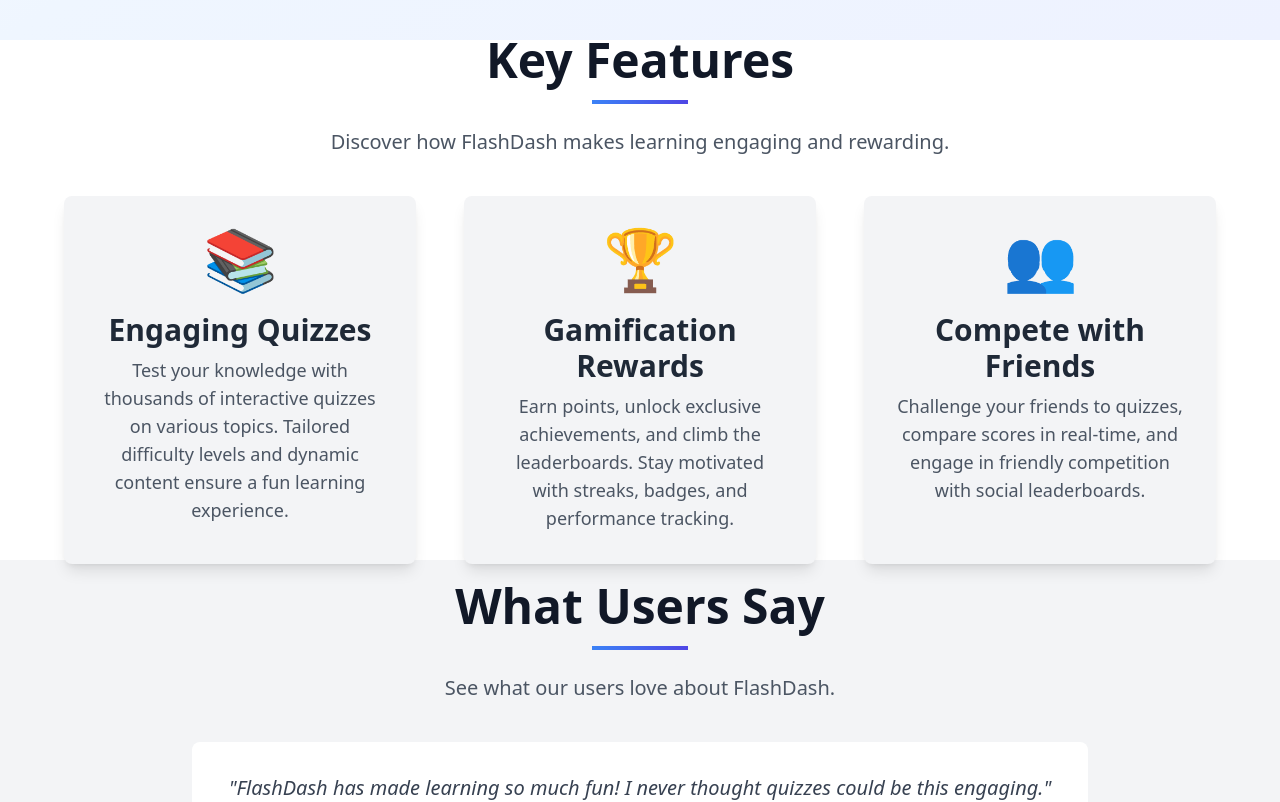
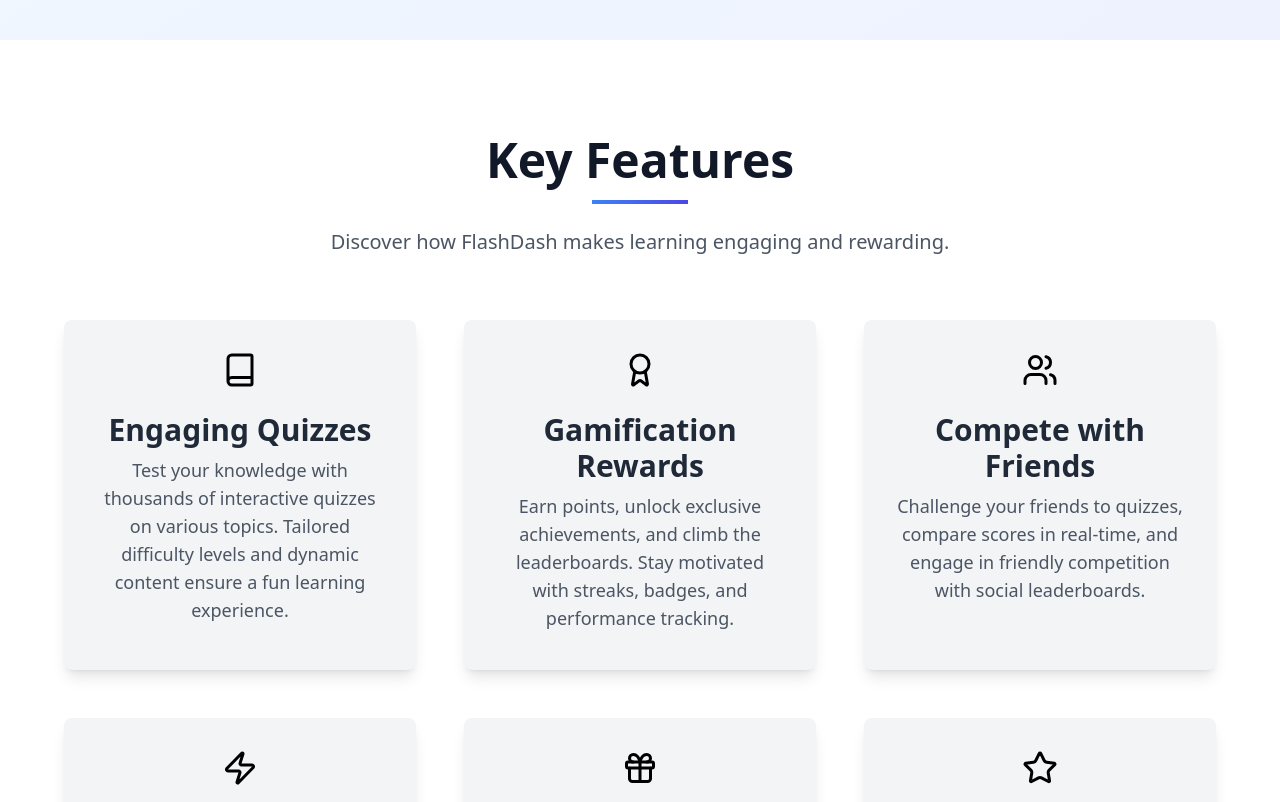
Before and after one commit to P4r1nc3/FlashDash_Frontend, a React (Vite) app: page / in a window 1280 px wide. Shown: the part 760-1562 px from the top of the page. Built offline with nearby package versions, Linux system fonts and the light colour scheme.

Commit message:
Removed rendering session result by quiz game

```diff
--- a/src/pages/home/Home.tsx
+++ b/src/pages/home/Home.tsx
@@ -4,11 +4,13 @@ import { Swiper, SwiperSlide } from 'swiper/react';
 import 'swiper/css';
 import 'swiper/css/pagination';
 import { Pagination } from 'swiper/modules';
+import { Star, Award, Users, Zap, Book, Gift } from 'lucide-react';
 
 interface FeatureCardProps {
     title: string;
     description: string;
-    icon: string;
+    icon: React.ReactNode;
+    color: string;
 }
 
 interface TestimonialProps {
@@ -75,26 +77,55 @@ const Home = () => {
             </section>
 
             {/* Key Features Section */}
-            <section className="h-[65vh] py-20 bg-white text-center flex flex-col justify-center">
+            <section className="py-24 bg-white text-center">
                 <div className="container mx-auto px-6 lg:px-16">
-                    <h2 className="text-4xl sm:text-5xl font-bold text-gray-900 mb-4">Key Features</h2>
-                    <div className="w-24 h-1 bg-gradient-to-r from-blue-500 to-indigo-600 mx-auto mb-6"></div>
-                    <p className="text-xl text-gray-600 max-w-2xl mx-auto mb-10">Discover how FlashDash makes learning engaging and rewarding.</p>
-                    <div className="grid md:grid-cols-3 gap-12">
+                    <motion.div
+                        initial={{ opacity: 0, y: 20 }}
+                        whileInView={{ opacity: 1, y: 0 }}
+                        transition={{ duration: 0.7 }}
+                        viewport={{ once: true }}
+                    >
+                        <h2 className="text-4xl sm:text-5xl font-bold text-gray-900 mb-4">Key Features</h2>
+                        <div className="w-24 h-1 bg-gradient-to-r from-blue-500 to-indigo-600 mx-auto mb-6"></div>
+                        <p className="text-xl text-gray-600 max-w-2xl mx-auto mb-16">Discover how FlashDash makes learning engaging and rewarding.</p>
+                    </motion.div>
+
+                    <div className="grid md:grid-cols-2 lg:grid-cols-3 gap-8 lg:gap-12">
                         <FeatureCard
                             title="Engaging Quizzes"
                             description="Test your knowledge with thousands of interactive quizzes on various topics. Tailored difficulty levels and dynamic content ensure a fun learning experience."
-                            icon="📚"
+                            icon={<Book size={36} />}
+                            color="from-blue-400 to-blue-600"
                         />
                         <FeatureCard
                             title="Gamification Rewards"
                             description="Earn points, unlock exclusive achievements, and climb the leaderboards. Stay motivated with streaks, badges, and performance tracking."
-                            icon="🏆"
+                            icon={<Award size={36} />}
+                            color="from-indigo-400 to-indigo-600"
                         />
                         <FeatureCard
                             title="Compete with Friends"
                             description="Challenge your friends to quizzes, compare scores in real-time, and engage in friendly competition with social leaderboards."
-                            icon="👥"
+                            icon={<Users size={36} />}
+                            color="from-purple-400 to-purple-600"
+                        />
+                        <FeatureCard
+                            title="Daily Challenges"
+                            description="Keep your knowledge fresh with new daily challenges across different subjects. Build streaks and earn bonus rewards for consistent learning."
+                            icon={<Zap size={36} />}
+                            color="from-pink-400 to-pink-600"
+                        />
+                        <FeatureCard
+                            title="Personalized Learning"
+                            description="Our AI adapts to your strengths and weaknesses, creating a personalized learning path that helps you improve efficiently."
+                            icon={<Gift size={36} />}
+                            color="from-amber-400 to-amber-600"
+                        />
+                        <FeatureCard
+                            title="Create & Share"
+                            description="Create your own quizzes to share with friends or the community. Customize topics, difficulty, and question formats."
+                            icon={<Star size={36} />}
+                            color="from-teal-400 to-teal-600"
                         />
                     </div>
                 </div>
```
